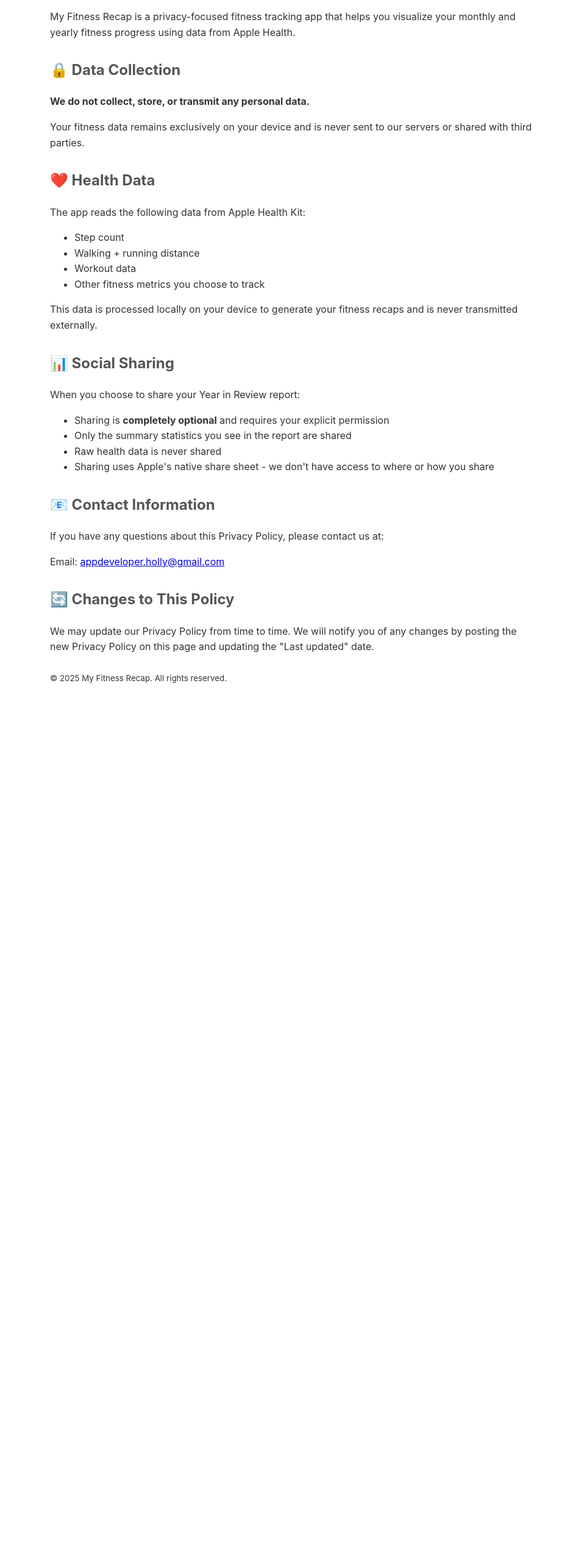
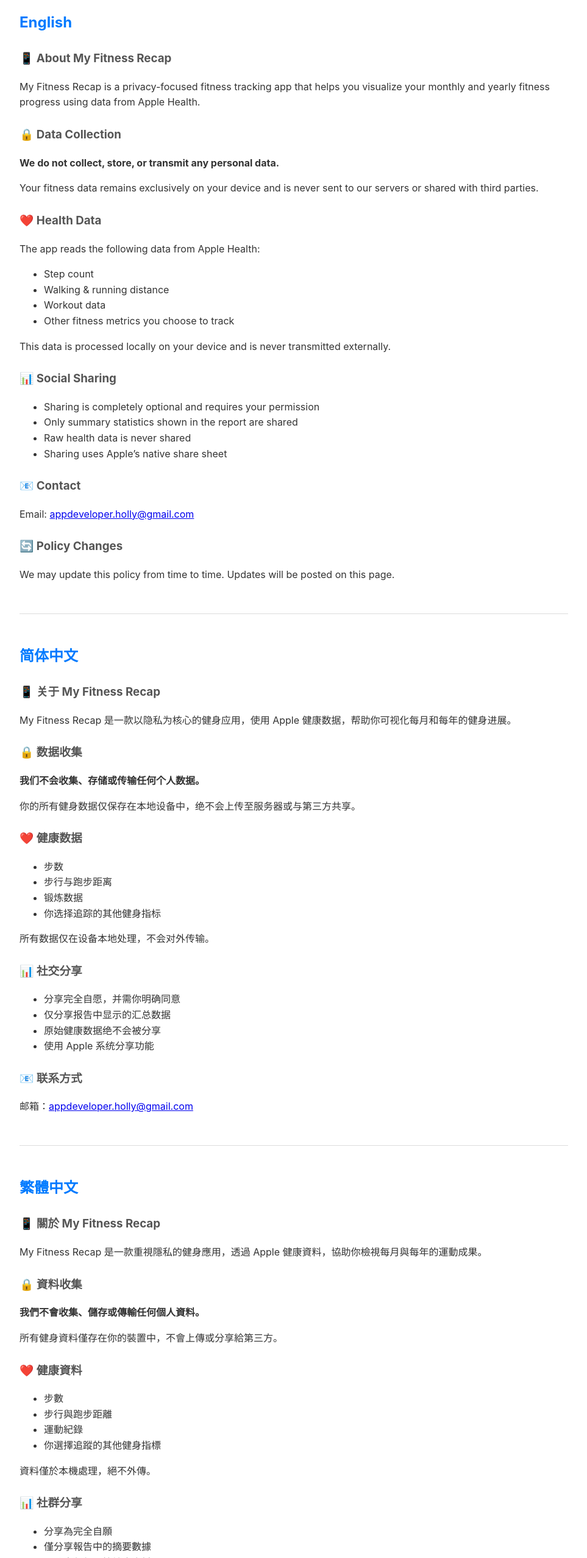
Before and after one commit to appdeveloperholly-arch/free-fitness-recap-support, a plain HTML site: page privacy.html in a window 1280 px wide. Shown: the part 245-2800 px from the top of the page at 61% size, without its empty margins (158-1121 px from the left). Before the commit the page ends 1426 px from the top, so only its background shows below. Drawn offline with Linux system fonts and the light colour scheme.

Commit message:
Update privacy.html

```diff
--- a/privacy.html
+++ b/privacy.html
@@ -7,20 +7,23 @@
     <style>
         body {
             font-family: -apple-system, BlinkMacSystemFont, 'Segoe UI', Roboto, sans-serif;
-            max-width: 800px;
+            max-width: 900px;
             margin: 0 auto;
             padding: 40px 20px;
             line-height: 1.6;
             color: #333;
         }
         h1 {
-            color: #333;
             border-bottom: 2px solid #007AFF;
             padding-bottom: 10px;
         }
         h2 {
+            margin-top: 40px;
+            color: #007AFF;
+        }
+        h3 {
+            margin-top: 25px;
             color: #555;
-            margin-top: 30px;
         }
         .last-updated {
             color: #666;
@@ -30,59 +33,183 @@
         .section {
             margin-bottom: 25px;
         }
+        hr {
+            margin: 50px 0;
+            border: none;
+            border-top: 1px solid #ddd;
+        }
     </style>
 </head>
 <body>
-    <h1>Privacy Policy</h1>
-    <p class="last-updated">Last updated: December 2024</p>
+
+<h1>Privacy Policy / 隐私政策 / 隱私權政策 / プライバシーポリシー</h1>
+<p class="last-updated">Last updated / 最后更新 / 最後更新 / 最終更新日：December 2024</p>
+
+<!-- ================= English ================= -->
+<h2>English</h2>
 
 <div class="section">
-        <h2>📱 About My Fitness Recap</h2>
+    <h3>📱 About My Fitness Recap</h3>
     <p>My Fitness Recap is a privacy-focused fitness tracking app that helps you visualize your monthly and yearly fitness progress using data from Apple Health.</p>
 </div>
 
 <div class="section">
-        <h2>🔒 Data Collection</h2>
+    <h3>🔒 Data Collection</h3>
     <p><strong>We do not collect, store, or transmit any personal data.</strong></p>
     <p>Your fitness data remains exclusively on your device and is never sent to our servers or shared with third parties.</p>
 </div>
 
 <div class="section">
-        <h2>❤️ Health Data</h2>
-        <p>The app reads the following data from Apple Health Kit:</p>
+    <h3>❤️ Health Data</h3>
+    <p>The app reads the following data from Apple Health:</p>
     <ul>
         <li>Step count</li>
-            <li>Walking + running distance</li>
+        <li>Walking & running distance</li>
         <li>Workout data</li>
         <li>Other fitness metrics you choose to track</li>
     </ul>
-        <p>This data is processed locally on your device to generate your fitness recaps and is never transmitted externally.</p>
+    <p>This data is processed locally on your device and is never transmitted externally.</p>
 </div>
 
 <div class="section">
-        <h2>📊 Social Sharing</h2>
-        <p>When you choose to share your Year in Review report:</p>
+    <h3>📊 Social Sharing</h3>
     <ul>
-            <li>Sharing is <strong>completely optional</strong> and requires your explicit permission</li>
-            <li>Only the summary statistics you see in the report are shared</li>
+        <li>Sharing is completely optional and requires your permission</li>
+        <li>Only summary statistics shown in the report are shared</li>
         <li>Raw health data is never shared</li>
-            <li>Sharing uses Apple's native share sheet - we don't have access to where or how you share</li>
+        <li>Sharing uses Apple’s native share sheet</li>
     </ul>
 </div>
 
 <div class="section">
-        <h2>📧 Contact Information</h2>
-        <p>If you have any questions about this Privacy Policy, please contact us at:</p>
+    <h3>📧 Contact</h3>
     <p>Email: <a href="mailto:appdeveloper.holly@gmail.com">appdeveloper.holly@gmail.com</a></p>
 </div>
 
 <div class="section">
-        <h2>🔄 Changes to This Policy</h2>
-        <p>We may update our Privacy Policy from time to time. We will notify you of any changes by posting the new Privacy Policy on this page and updating the "Last updated" date.</p>
+    <h3>🔄 Policy Changes</h3>
+    <p>We may update this policy from time to time. Updates will be posted on this page.</p>
+</div>
+
+<hr>
+
+<!-- ================= 简体中文 ================= -->
+<h2>简体中文</h2>
+
+<div class="section">
+    <h3>📱 关于 My Fitness Recap</h3>
+    <p>My Fitness Recap 是一款以隐私为核心的健身应用，使用 Apple 健康数据，帮助你可视化每月和每年的健身进展。</p>
+</div>
+
+<div class="section">
+    <h3>🔒 数据收集</h3>
+    <p><strong>我们不会收集、存储或传输任何个人数据。</strong></p>
+    <p>你的所有健身数据仅保存在本地设备中，绝不会上传至服务器或与第三方共享。</p>
+</div>
+
+<div class="section">
+    <h3>❤️ 健康数据</h3>
+    <ul>
+        <li>步数</li>
+        <li>步行与跑步距离</li>
+        <li>锻炼数据</li>
+        <li>你选择追踪的其他健身指标</li>
+    </ul>
+    <p>所有数据仅在设备本地处理，不会对外传输。</p>
+</div>
+
+<div class="section">
+    <h3>📊 社交分享</h3>
+    <ul>
+        <li>分享完全自愿，并需你明确同意</li>
+        <li>仅分享报告中显示的汇总数据</li>
+        <li>原始健康数据绝不会被分享</li>
+        <li>使用 Apple 系统分享功能</li>
+    </ul>
+</div>
+
+<div class="section">
+    <h3>📧 联系方式</h3>
+    <p>邮箱：<a href="mailto:appdeveloper.holly@gmail.com">appdeveloper.holly@gmail.com</a></p>
+</div>
+
+<hr>
+
+<!-- ================= 繁體中文 ================= -->
+<h2>繁體中文</h2>
+
+<div class="section">
+    <h3>📱 關於 My Fitness Recap</h3>
+    <p>My Fitness Recap 是一款重視隱私的健身應用，透過 Apple 健康資料，協助你檢視每月與每年的運動成果。</p>
+</div>
+
+<div class="section">
+    <h3>🔒 資料收集</h3>
+    <p><strong>我們不會收集、儲存或傳輸任何個人資料。</strong></p>
+    <p>所有健身資料僅存在你的裝置中，不會上傳或分享給第三方。</p>
+</div>
+
+<div class="section">
+    <h3>❤️ 健康資料</h3>
+    <ul>
+        <li>步數</li>
+        <li>步行與跑步距離</li>
+        <li>運動紀錄</li>
+        <li>你選擇追蹤的其他健身指標</li>
+    </ul>
+    <p>資料僅於本機處理，絕不外傳。</p>
+</div>
+
+<div class="section">
+    <h3>📊 社群分享</h3>
+    <ul>
+        <li>分享為完全自願</li>
+        <li>僅分享報告中的摘要數據</li>
+        <li>不分享任何原始健康資料</li>
+        <li>使用 Apple 原生分享功能</li>
+    </ul>
+</div>
+
+<hr>
+
+<!-- ================= 日本語 ================= -->
+<h2>日本語</h2>
+
+<div class="section">
+    <h3>📱 My Fitness Recap について</h3>
+    <p>My Fitness Recap は、Apple ヘルスのデータを使用して、月間・年間のフィットネス状況を可視化するプライバシー重視のアプリです。</p>
+</div>
+
+<div class="section">
+    <h3>🔒 データ収集</h3>
+    <p><strong>個人データの収集・保存・送信は一切行いません。</strong></p>
+    <p>すべてのデータは端末内にのみ保存され、外部に送信されることはありません。</p>
+</div>
+
+<div class="section">
+    <h3>❤️ ヘルスケアデータ</h3>
+    <ul>
+        <li>歩数</li>
+        <li>歩行・ランニング距離</li>
+        <li>ワークアウトデータ</li>
+        <li>選択したその他の指標</li>
+    </ul>
+    <p>データは端末内でのみ処理されます。</p>
+</div>
+
+<div class="section">
+    <h3>📊 共有機能</h3>
+    <ul>
+        <li>共有は任意です</li>
+        <li>表示されるサマリー情報のみ共有されます</li>
+        <li>生データは共有されません</li>
+        <li>Apple の共有シートを使用します</li>
+    </ul>
 </div>
 
 <footer>
     <p><small>© 2025 My Fitness Recap. All rights reserved.</small></p>
 </footer>
+
 </body>
 </html>
```
Lines whose indentation alone changed are shown as unchanged.
